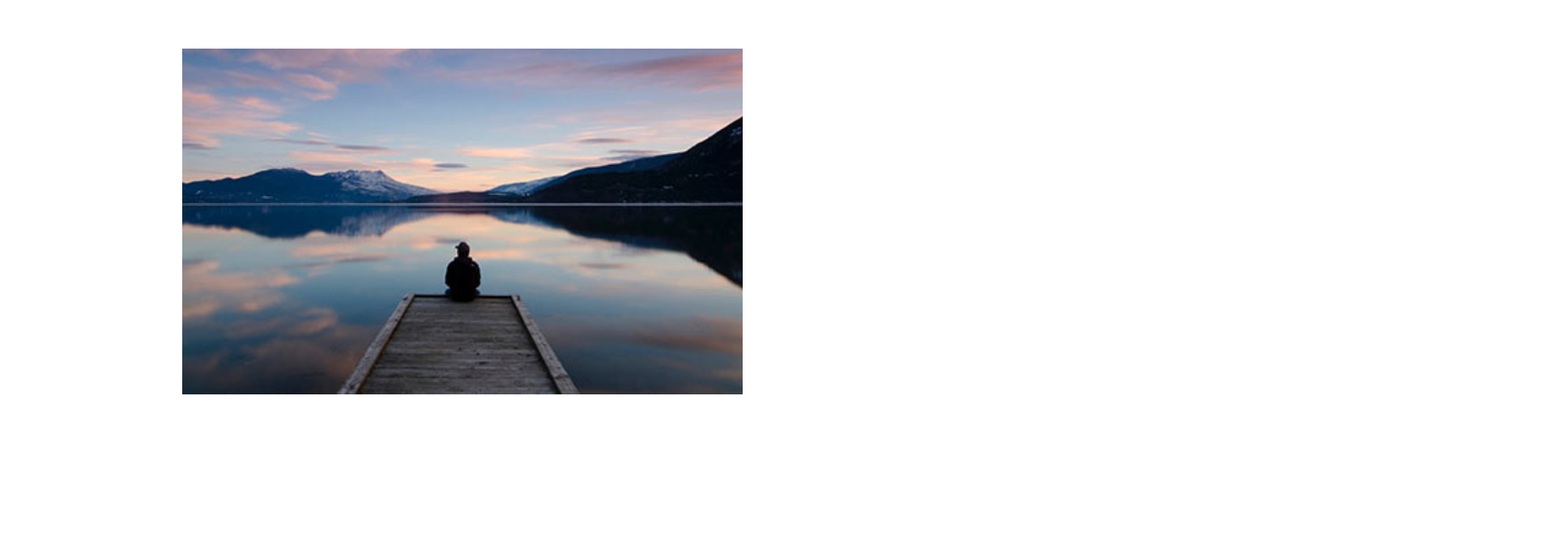
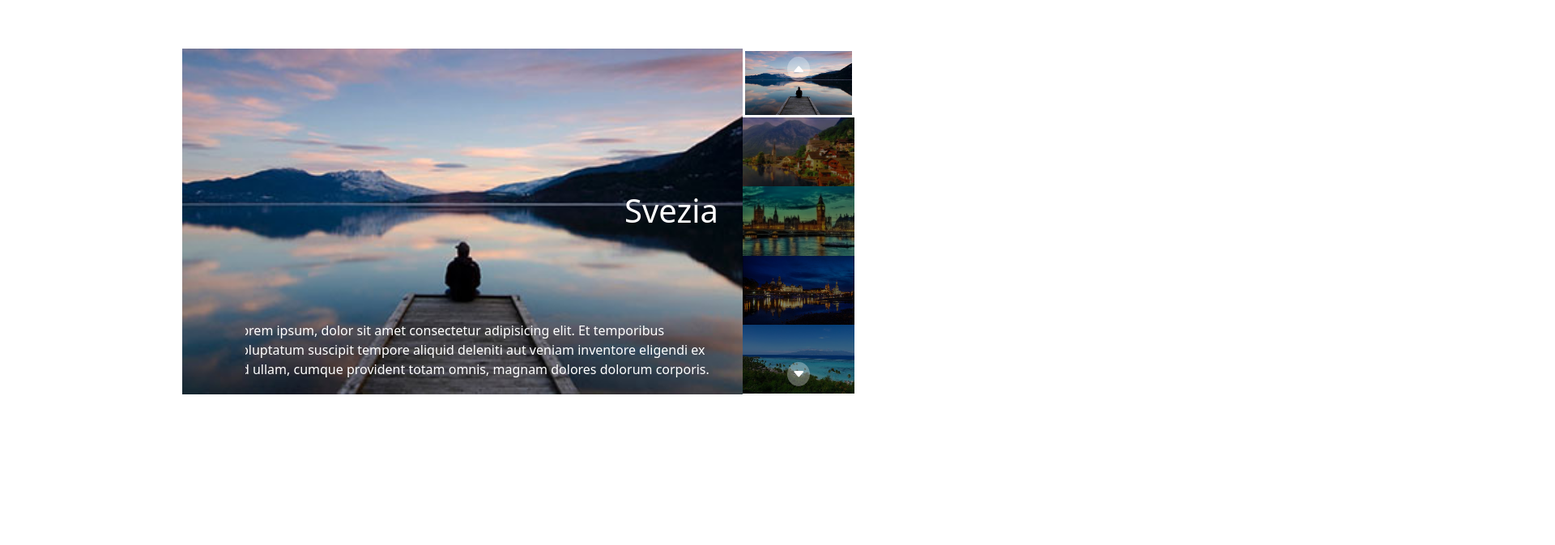
Before and after one commit to GhadeerShamshoum/vue-slider, a plain HTML site: page index.html in a window 1280 px wide. Shown: the part 127-800 px from the top of the page at 81% size, 1920 px wide, since content can reach past the window. Drawn offline with nearby package versions, Linux system fonts and the light colour scheme.

Commit message:
done with out bonus

```diff
--- a/index.html
+++ b/index.html
@@ -16,12 +16,12 @@
             <div class="row justify-content-center ">
                 <div class="ms_container-photos col-9 d-flex">
                     <!-- main photo -->
-                    <div v-for="(element, index) in items" class="ms_itemsContainer col-10" :class="isPresent(index)">
-                        <div  class="ms_mainPhoto col-10 item" :class="isPresent(index)">
+                    <div  class="ms_itemsContainer col-10">
+                        <div v-for="(element, index) in items" class="ms_mainPhoto col-10 item" :class="isPresent(index)">
                             <img :src="element.photo">
-                            <div  class="text justify-conetid-end item" >
-                                <h1 class="title text-white d-flex justify-content-end me-3 " >{{items.title}}</h1>
-                                <p class="text text-white d-flex flex-row-reverse item">{{items.text}}</p>
+                            <div v-for="(element, index) in items" class="text justify-conetid-end item" :class="isPresent(index)" >
+                                <h1 class="title text-white d-flex justify-content-end me-3 " >{{element.title}}</h1>
+                                <p  class="text text-white d-flex flex-row-reverse item">{{element.text}}</p>
                             </div>
                         </div>
                     </div>
@@ -30,8 +30,8 @@
 
 
                     <div class="ms_sidePhotos col-2 flex-column">
-                        <div class="ms_imgContainer">
-                            <img  v-for="(element) in items" class="sidePoto" id="sidePhotos-${i}" :src="element.photo" :class="sidePresent(index)">
+                        <div v-for="(element, index) in items" class="ms_imgContainer" >
+                            <img class="sidePoto" :src="element.photo" :class="sidePresent(index)" >
                         </div>
 
 
--- a/myscript.js
+++ b/myscript.js
@@ -47,9 +47,8 @@ let app = new Vue({
             return "";
 
         },
-        sidePresent: function( indexPhoto){
-            console.log(indexPhoto, this.present)
-            if(indexPhoto == this.present){
+        sidePresent: function( indexSidePhoto){
+            if(indexSidePhoto == this.present){
                 return "opacity";
             }
             return "";
@@ -63,7 +62,7 @@ let app = new Vue({
         back: function(){
             this.present --;
             if(this.present < 0){
-                this.present = this.items.length;
+                this.present = this.items.length -1;
             }
         }
     }
--- a/style.css
+++ b/style.css
@@ -20,6 +20,7 @@ body{
 
 .container{
     height: 427px;
+    width: 1200px;
 
 }
 
```
